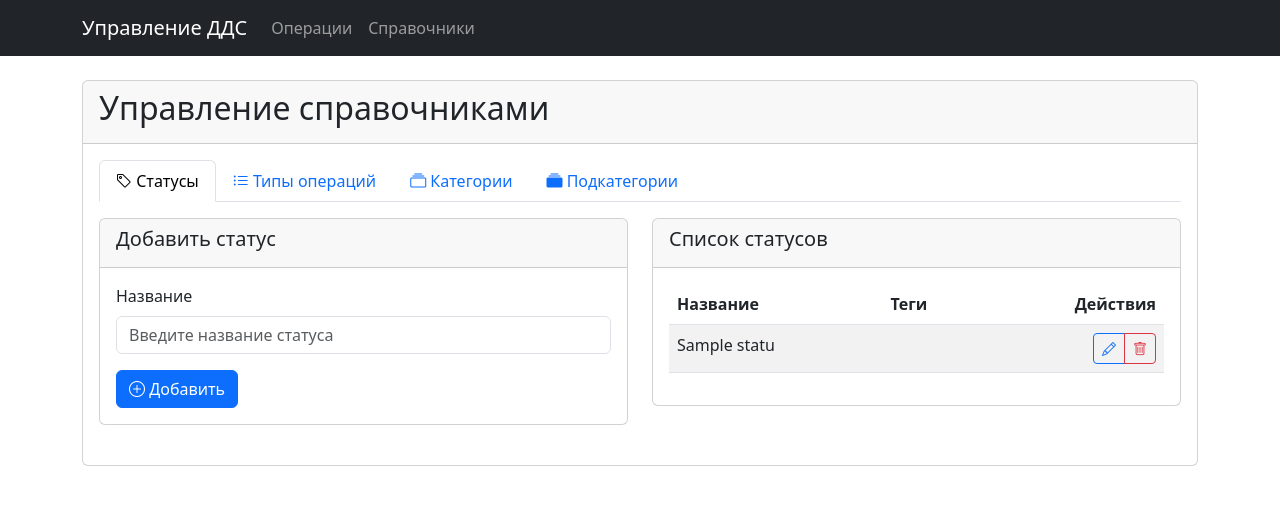
After one commit to h4cktivist/money-movement-webapp, a Django app: page /references/ in a window 1280 px wide. The commit adds this page. Shown: the top 505 px of the page. Run offline with Django 4.2, Linux system fonts and the light colour scheme; tables that the repository leaves empty hold one stand-in row (values such as "Sample post").

Commit message:
feat: crud for references add

```diff
--- a/main/forms.py
+++ b/main/forms.py
@@ -39,3 +39,53 @@ class TransactionForm(forms.ModelForm):
                 pass
         elif self.instance.pk:
             self.fields['subcategory'].queryset = self.instance.category.subcategory_set.all()
+
+
+class StatusForm(forms.ModelForm):
+    class Meta:
+        model = Status
+        fields = ['name']
+        widgets = {
+            'name': forms.TextInput(attrs={
+                'class': 'form-control',
+                'placeholder': 'Введите название статуса'
+            }),
+        }
+
+
+class TransactionTypeForm(forms.ModelForm):
+    class Meta:
+        model = TransactionType
+        fields = ['name']
+        widgets = {
+            'name': forms.TextInput(attrs={
+                'class': 'form-control',
+                'placeholder': 'Введите название типа операции'
+            }),
+        }
+
+
+class CategoryForm(forms.ModelForm):
+    class Meta:
+        model = Category
+        fields = ['name', 'transaction_type']
+        widgets = {
+            'name': forms.TextInput(attrs={
+                'class': 'form-control',
+                'placeholder': 'Введите название категории'
+            }),
+            'transaction_type': forms.Select(attrs={'class': 'form-control'}),
+        }
+
+
+class SubcategoryForm(forms.ModelForm):
+    class Meta:
+        model = Subcategory
+        fields = ['name', 'category']
+        widgets = {
+            'name': forms.TextInput(attrs={
+                'class': 'form-control',
+                'placeholder': 'Введите название подкатегории'
+            }),
+            'category': forms.Select(attrs={'class': 'form-control'}),
+        }
--- a/main/urls.py
+++ b/main/urls.py
@@ -9,6 +9,10 @@ urlpatterns = [
     path('<int:pk>/edit/', views.transaction_update, name='transaction_update'),
     path('<int:pk>/delete/', views.transaction_delete, name='transaction_delete'),
 
+    path('references/', views.reference_management, name='reference_management'),
+    path('references/delete/<str:model_name>/<int:pk>/', views.delete_reference_item, name='delete_reference_item'),
+    path('references/edit/<str:model_name>/<int:pk>/', views.edit_reference_item, name='edit_reference_item'),
+
     path('get-categories/', views.get_categories, name='get_categories'),
     path('get-subcategories/', views.get_subcategories, name='get_subcategories'),
 ]
--- a/main/views.py
+++ b/main/views.py
@@ -3,7 +3,7 @@ from django.core.paginator import Paginator
 from django.contrib import messages
 
 from .models import Transaction, TransactionType, Category, Subcategory, Status
-from .forms import TransactionForm
+from .forms import TransactionForm, TransactionTypeForm, CategoryForm, SubcategoryForm, StatusForm
 
 
 def get_transactions(request):
@@ -117,3 +117,103 @@ def transaction_delete(request, pk):
         'transaction': transaction,
     }
     return render(request, 'transaction_confirm_delete.html', context)
+
+
+def reference_management(request):
+    if request.method == 'POST':
+        status_form = StatusForm(request.POST, prefix='status')
+        type_form = TransactionTypeForm(request.POST, prefix='type')
+        category_form = CategoryForm(request.POST, prefix='category')
+        subcategory_form = SubcategoryForm(request.POST, prefix='subcategory')
+
+        if status_form.is_valid() and 'status_submit' in request.POST:
+            status_form.save()
+            messages.success(request, 'Статус успешно добавлен!')
+            return redirect('reference_management')
+
+        if type_form.is_valid() and 'type_submit' in request.POST:
+            type_form.save()
+            messages.success(request, 'Тип операции успешно добавлен!')
+            return redirect('reference_management')
+
+        if category_form.is_valid() and 'category_submit' in request.POST:
+            category_form.save()
+            messages.success(request, 'Категория успешно добавлена!')
+            return redirect('reference_management')
+
+        if subcategory_form.is_valid() and 'subcategory_submit' in request.POST:
+            subcategory_form.save()
+            messages.success(request, 'Подкатегория успешно добавлена!')
+            return redirect('reference_management')
+    else:
+        status_form = StatusForm(prefix='status')
+        type_form = TransactionTypeForm(prefix='type')
+        category_form = CategoryForm(prefix='category')
+        subcategory_form = SubcategoryForm(prefix='subcategory')
+
+    context = {
+        'statuses': Status.objects.all(),
+        'types': TransactionType.objects.all(),
+        'categories': Category.objects.all(),
+        'subcategories': Subcategory.objects.all(),
+        'status_form': status_form,
+        'type_form': type_form,
+        'category_form': category_form,
+        'subcategory_form': subcategory_form,
+    }
+
+    return render(request, 'reference_management.html', context)
+
+
+def edit_reference_item(request, model_name, pk):
+    models_map = {
+        'status': (Status, StatusForm),
+        'type': (TransactionType, TransactionTypeForm),
+        'category': (Category, CategoryForm),
+        'subcategory': (Subcategory, SubcategoryForm),
+    }
+
+    if model_name not in models_map:
+        messages.error(request, 'Неверный тип справочника')
+        return redirect('reference_management')
+
+    model, form_class = models_map[model_name]
+    item = get_object_or_404(model, pk=pk)
+
+    if request.method == 'POST':
+        form = form_class(request.POST, instance=item)
+        if form.is_valid():
+            form.save()
+            messages.success(request, 'Изменения сохранены успешно!')
+            return redirect('reference_management')
+        else:
+            messages.error(request, 'Пожалуйста, исправьте ошибки в форме.')
+    else:
+        form = form_class(instance=item)
+
+    context = {
+        'form': form,
+        'model_name': model_name,
+        'item': item
+    }
+    return render(request, 'reference_item_edit.html', context)
+
+
+def delete_reference_item(request, model_name, pk):
+    models_map = {
+        'status': Status,
+        'type': TransactionType,
+        'category': Category,
+        'subcategory': Subcategory,
+    }
+
+    model = models_map.get(model_name)
+    if not model:
+        messages.error(request, 'Неверный тип справочника')
+        return redirect('reference_management')
+
+    item = get_object_or_404(model, pk=pk)
+    item.delete()
+    messages.success(request, 'Элемент справочника успешно удален!')
+
+    return redirect('reference_management')
--- a/templates/base.html
+++ b/templates/base.html
@@ -24,7 +24,7 @@
                         <a class="nav-link" href="{% url 'transaction_list' %}">Операции</a>
                     </li>
                     <li class="nav-item">
-                        <a class="nav-link" href="#">Справочники</a>
+                        <a class="nav-link" href="{% url 'reference_management' %}">Справочники</a>
                     </li>
                 </ul>
             </div>
--- /dev/null
+++ b/templates/includes/_reference_item_list.html
@@ -0,0 +1,47 @@
+{% if items %}
+<div class="table-responsive">
+    <table class="table table-striped table-hover">
+        <thead>
+            <tr>
+                <th>Название</th>
+                <th>Теги</th>
+                <th class="text-end">Действия</th>
+            </tr>
+        </thead>
+        <tbody>
+            {% for item in items %}
+            <tr>
+                <td>{{ item.name }}</td>
+                <td>
+                    {% if item.transaction_type %}
+                        <span class="badge bg-secondary">{{ item.transaction_type }}</span>
+                    {% elif item.category %}
+                        <span class="badge bg-info text-dark">{{ item.category }}</span>
+                        <span class="badge bg-secondary">{{ item.category.transaction_type }}</span>
+                    {% endif %}
+                </td>
+                <td class="text-end">
+                    <div class="btn-group btn-group-sm">
+                        <a href="{% url 'edit_reference_item' model_name item.pk %}"
+                           class="btn btn-outline-primary"
+                           title="Редактировать">
+                            <i class="bi bi-pencil"></i>
+                        </a>
+                        <a href="{% url 'delete_reference_item' model_name item.pk %}"
+                           class="btn btn-outline-danger"
+                           title="Удалить"
+                           onclick="return confirm('Вы уверены, что хотите удалить этот элемент?')">
+                            <i class="bi bi-trash"></i>
+                        </a>
+                    </div>
+                </td>
+            </tr>
+            {% endfor %}
+        </tbody>
+    </table>
+</div>
+{% else %}
+<div class="alert alert-info">
+    <i class="bi bi-info-circle"></i> Нет элементов для отображения
+</div>
+{% endif %}
--- /dev/null
+++ b/templates/includes/_reference_tabs.html
@@ -0,0 +1,26 @@
+<ul class="nav nav-tabs" id="referenceTabs" role="tablist">
+    <li class="nav-item" role="presentation">
+        <button class="nav-link active" id="status-tab" data-bs-toggle="tab"
+                data-bs-target="#status" type="button" role="tab">
+            <i class="bi bi-tag"></i> Статусы
+        </button>
+    </li>
+    <li class="nav-item" role="presentation">
+        <button class="nav-link" id="type-tab" data-bs-toggle="tab"
+                data-bs-target="#type" type="button" role="tab">
+            <i class="bi bi-list-ul"></i> Типы операций
+        </button>
+    </li>
+    <li class="nav-item" role="presentation">
+        <button class="nav-link" id="category-tab" data-bs-toggle="tab"
+                data-bs-target="#category" type="button" role="tab">
+            <i class="bi bi-collection"></i> Категории
+        </button>
+    </li>
+    <li class="nav-item" role="presentation">
+        <button class="nav-link" id="subcategory-tab" data-bs-toggle="tab"
+                data-bs-target="#subcategory" type="button" role="tab">
+            <i class="bi bi-collection-fill"></i> Подкатегории
+        </button>
+    </li>
+</ul>
--- /dev/null
+++ b/templates/reference_management.html
@@ -0,0 +1,146 @@
+{% extends 'base.html' %}
+
+{% block content %}
+<div class="card">
+    <div class="card-header">
+        <h2>Управление справочниками</h2>
+    </div>
+    <div class="card-body">
+        {% include 'includes/_reference_tabs.html' %}
+
+        <div class="tab-content mt-3" id="referenceTabsContent">
+            <div class="tab-pane fade show active" id="status" role="tabpanel">
+                <div class="row">
+                    <div class="col-md-6">
+                        <div class="card mb-4">
+                            <div class="card-header">
+                                <h5>Добавить статус</h5>
+                            </div>
+                            <div class="card-body">
+                                <form method="post">
+                                    {% csrf_token %}
+                                    <label for="{{ status_form.name.id_for_label }}" class="form-label">Название</label>
+                                    {{ status_form.name }}
+                                    <button type="submit" name="status_submit" class="btn btn-primary mt-3">
+                                        <i class="bi bi-plus-circle"></i> Добавить
+                                    </button>
+                                </form>
+                            </div>
+                        </div>
+                    </div>
+                    <div class="col-md-6">
+                        <div class="card">
+                            <div class="card-header">
+                                <h5>Список статусов</h5>
+                            </div>
+                            <div class="card-body">
+                                {% include 'includes/_reference_item_list.html' with items=statuses model_name='status' delete_url='delete_reference_item' %}
+                            </div>
+                        </div>
+                    </div>
+                </div>
+            </div>
+
+            <div class="tab-pane fade" id="type" role="tabpanel">
+                <div class="row">
+                    <div class="col-md-6">
+                        <div class="card mb-4">
+                            <div class="card-header">
+                                <h5>Добавить тип операции</h5>
+                            </div>
+                            <div class="card-body">
+                                <form method="post">
+                                    {% csrf_token %}
+                                    <label for="{{ type_form.name.id_for_label }}" class="form-label">Название</label>
+                                    {{ type_form.name }}
+                                    <button type="submit" name="type_submit" class="btn btn-primary mt-3">
+                                        <i class="bi bi-plus-circle"></i> Добавить
+                                    </button>
+                                </form>
+                            </div>
+                        </div>
+                    </div>
+                    <div class="col-md-6">
+                        <div class="card">
+                            <div class="card-header">
+                                <h5>Список типов операций</h5>
+                            </div>
+                            <div class="card-body">
+                                {% include 'includes/_reference_item_list.html' with items=types model_name='type' delete_url='delete_reference_item' %}
+                            </div>
+                        </div>
+                    </div>
+                </div>
+            </div>
+
+            <div class="tab-pane fade" id="category" role="tabpanel">
+                <div class="row">
+                    <div class="col-md-6">
+                        <div class="card mb-4">
+                            <div class="card-header">
+                                <h5>Добавить категорию</h5>
+                            </div>
+                            <div class="card-body">
+                                <form method="post">
+                                    {% csrf_token %}
+                                    <label for="{{ category_form.name.id_for_label }}" class="form-label">Название</label>
+                                    {{ category_form.name }}
+                                    <label for="{{ category_form.transaction_type.id_for_label }}" class="form-label">Тип транзакции</label>
+                                    {{ category_form.transaction_type }}
+                                    <button type="submit" name="category_submit" class="btn btn-primary mt-3">
+                                        <i class="bi bi-plus-circle"></i> Добавить
+                                    </button>
+                                </form>
+                            </div>
+                        </div>
+                    </div>
+                    <div class="col-md-6">
+                        <div class="card">
+                            <div class="card-header">
+                                <h5>Список категорий</h5>
+                            </div>
+                            <div class="card-body">
+                                {% include 'includes/_reference_item_list.html' with items=categories model_name='category' delete_url='delete_reference_item' %}
+                            </div>
+                        </div>
+                    </div>
+                </div>
+            </div>
+
+            <div class="tab-pane fade" id="subcategory" role="tabpanel">
+                <div class="row">
+                    <div class="col-md-6">
+                        <div class="card mb-4">
+                            <div class="card-header">
+                                <h5>Добавить подкатегорию</h5>
+                            </div>
+                            <div class="card-body">
+                                <form method="post">
+                                    {% csrf_token %}
+                                    <label for="{{ subcategory_form.name.id_for_label }}" class="form-label">Название</label>
+                                    {{ subcategory_form.name }}
+                                    <label for="{{ subcategory_form.category.id_for_label }}" class="form-label">Категория</label>
+                                    {{ subcategory_form.category }}
+                                    <button type="submit" name="subcategory_submit" class="btn btn-primary mt-3">
+                                        <i class="bi bi-plus-circle"></i> Добавить
+                                    </button>
+                                </form>
+                            </div>
+                        </div>
+                    </div>
+                    <div class="col-md-6">
+                        <div class="card">
+                            <div class="card-header">
+                                <h5>Список подкатегорий</h5>
+                            </div>
+                            <div class="card-body">
+                                {% include 'includes/_reference_item_list.html' with items=subcategories model_name='subcategory' delete_url='delete_reference_item' %}
+                            </div>
+                        </div>
+                    </div>
+                </div>
+            </div>
+        </div>
+    </div>
+</div>
+{% endblock %}
```
Also changed, not shown: templates/reference_item_edit.html (added, +25 -0 lines).
